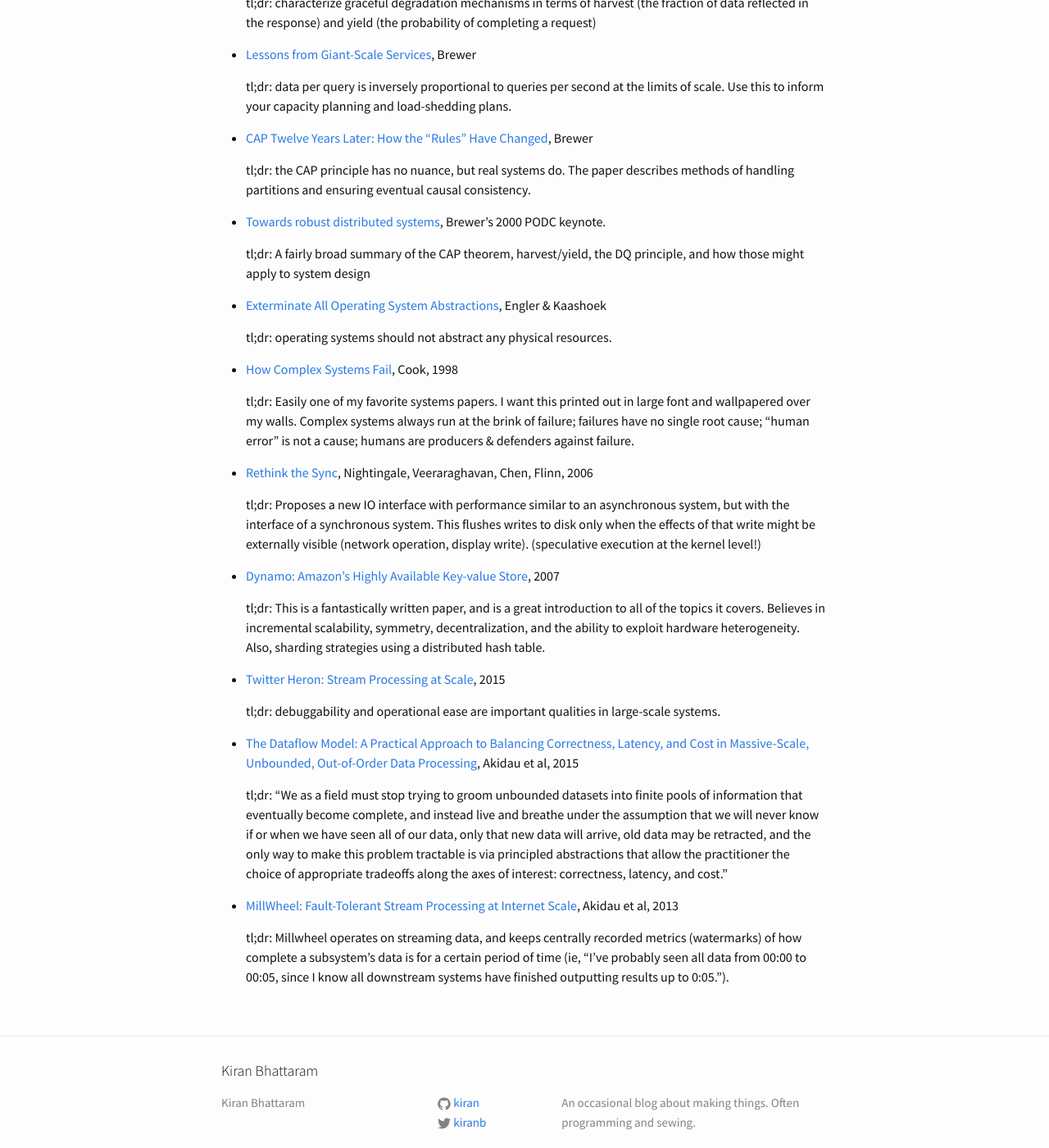
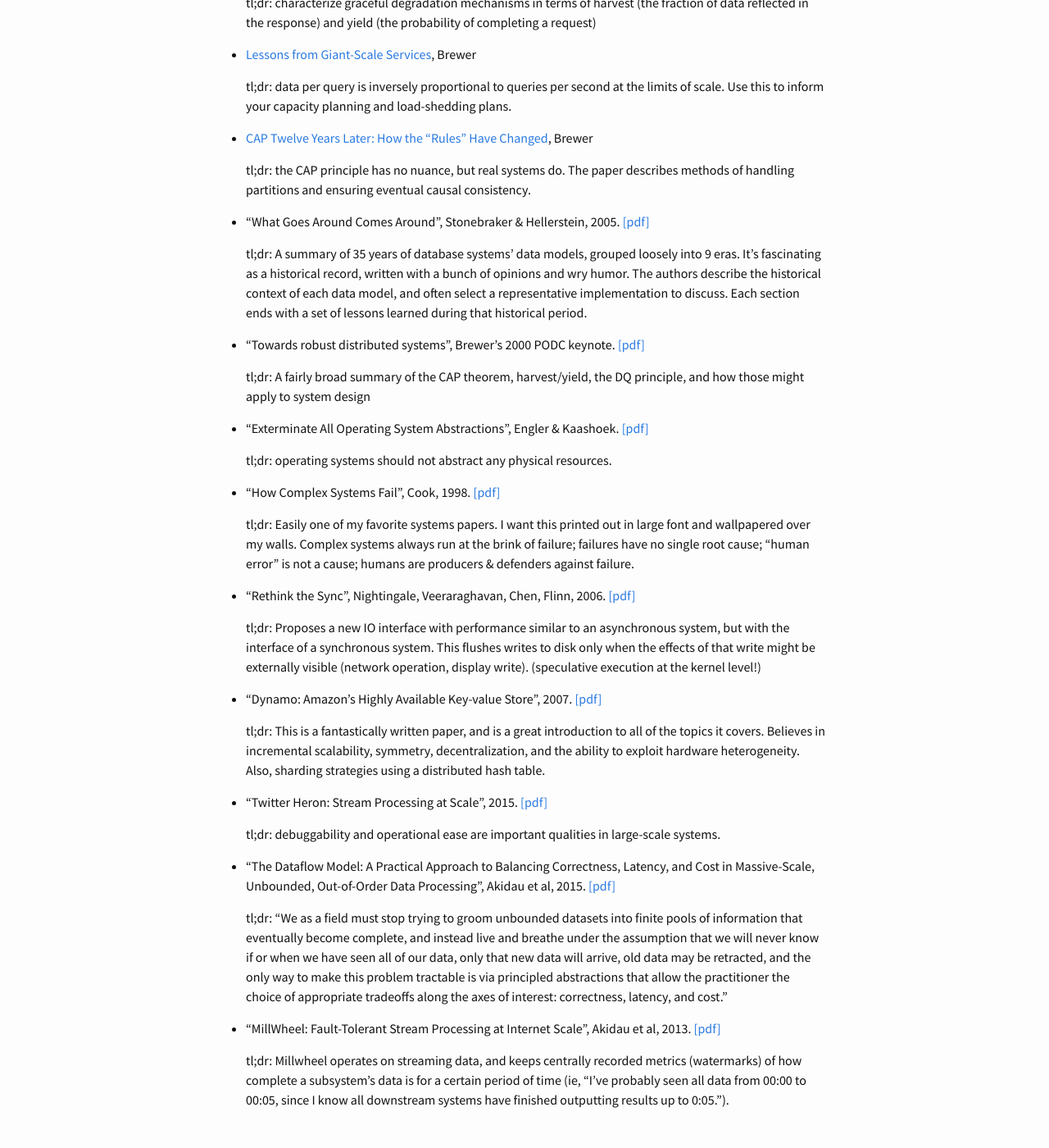
Before and after one commit to kiran/kiran.github.io, a Jekyll site: the page built from papers.md, in a window 1280 px wide and 1400 px high, scrolled down 275 px. Shown: the whole window at 82% size. Built offline with Jekyll 4.4.1, drawn with Linux system fonts in a browser that asks for light colours.

Commit message:
add what goes around comes around

```diff
--- a/papers.md
+++ b/papers.md
@@ -18,34 +18,38 @@
 
   tl;dr: the CAP principle has no nuance, but real systems do. The paper describes methods of handling partitions and ensuring eventual causal consistency.
 
-- [Towards robust distributed systems](https://www.cs.berkeley.edu/~brewer/cs262b-2004/PODC-keynote.pdf), Brewer's 2000 PODC keynote.
+- "What Goes Around Comes Around", Stonebraker & Hellerstein, 2005. [[pdf]](https://mitpress.mit.edu/sites/default/files/titles/content/9780262693141_sch_0001.pdf)
+
+  tl;dr: A summary of 35 years of database systems' data models, grouped loosely into 9 eras. It's fascinating as a historical record, written with a bunch of opinions and wry humor. The authors describe the historical context of each data model, and often select a representative implementation to discuss. Each section ends with a set of lessons learned during that historical period.
+
+- "Towards robust distributed systems", Brewer's 2000 PODC keynote. [[pdf]](https://www.cs.berkeley.edu/~brewer/cs262b-2004/PODC-keynote.pdf)
 
   tl;dr: A fairly broad summary of the CAP theorem, harvest/yield, the DQ principle, and how those might apply to system design
 
-- [Exterminate All Operating System Abstractions](http://www.cs.berkeley.edu/~brewer/cs262b/hotos-exokernel.pdf), Engler & Kaashoek
+- "Exterminate All Operating System Abstractions", Engler & Kaashoek. [[pdf]](http://www.cs.berkeley.edu/~brewer/cs262b/hotos-exokernel.pdf)
 
   tl;dr: operating systems should not abstract any physical resources.
 
-- [How Complex Systems Fail](http://web.mit.edu/2.75/resources/random/How%20Complex%20Systems%20Fail.pdf), Cook, 1998
+- "How Complex Systems Fail", Cook, 1998. [[pdf]](http://web.mit.edu/2.75/resources/random/How%20Complex%20Systems%20Fail.pdf)
 
   tl;dr: Easily one of my favorite systems papers. I want this printed out in large font and wallpapered over my walls. Complex systems always run at the brink of failure; failures have no single root cause; "human error" is not a cause; humans are producers & defenders against failure.
 
-- [Rethink the Sync](https://www.usenix.org/legacy/event/osdi06/tech/nightingale/nightingale.pdf), Nightingale, Veeraraghavan, Chen, Flinn, 2006
+- "Rethink the Sync", Nightingale, Veeraraghavan, Chen, Flinn, 2006. [[pdf]](https://www.usenix.org/legacy/event/osdi06/tech/nightingale/nightingale.pdf)
 
   tl;dr: Proposes a new IO interface with performance similar to an asynchronous system, but with the interface of a synchronous system. This flushes writes to disk only when the effects of that write might be externally visible (network operation, display write). (speculative execution at the kernel level!)
 
-- [Dynamo: Amazon's Highly Available Key-value Store](http://www.allthingsdistributed.com/files/amazon-dynamo-sosp2007.pdf), 2007
+- "Dynamo: Amazon's Highly Available Key-value Store", 2007. [[pdf]](http://www.allthingsdistributed.com/files/amazon-dynamo-sosp2007.pdf)
 
   tl;dr: This is a fantastically written paper, and is a great introduction to all of the topics it covers. Believes in incremental scalability, symmetry, decentralization, and the ability to exploit hardware heterogeneity. Also, sharding strategies using a distributed hash table.
 
-- [Twitter Heron: Stream Processing at Scale](http://dl.acm.org/citation.cfm?id=2742788), 2015
+- "Twitter Heron: Stream Processing at Scale", 2015. [[pdf]](http://dl.acm.org/citation.cfm?id=2742788)
 
   tl;dr: debuggability and operational ease are important qualities in large-scale systems.
 
-- [The Dataflow Model: A Practical Approach to Balancing Correctness, Latency, and Cost in Massive-Scale, Unbounded, Out-of-Order Data Processing](http://static.googleusercontent.com/media/research.google.com/en//pubs/archive/43864.pdf), Akidau et al, 2015
+- "The Dataflow Model: A Practical Approach to Balancing Correctness, Latency, and Cost in Massive-Scale, Unbounded, Out-of-Order Data Processing", Akidau et al, 2015. [[pdf]](http://static.googleusercontent.com/media/research.google.com/en//pubs/archive/43864.pdf)
 
   tl;dr: "We as a field must stop trying to groom unbounded datasets into finite pools of information that eventually become complete, and instead live and breathe under the assumption that we will never know if or when we have seen all of our data, only that new data will arrive, old data may be retracted, and the only way to make this problem tractable is via principled abstractions that allow the practitioner the choice of appropriate tradeoffs along the axes of interest: correctness, latency, and cost."
 
-- [MillWheel: Fault-Tolerant Stream Processing at Internet Scale](http://www.cs.cmu.edu/~pavlo/courses/fall2013/static/papers/p734-akidau.pdf), Akidau et al, 2013
+- "MillWheel: Fault-Tolerant Stream Processing at Internet Scale", Akidau et al, 2013. [[pdf]](http://www.cs.cmu.edu/~pavlo/courses/fall2013/static/papers/p734-akidau.pdf)
 
   tl;dr: Millwheel operates on streaming data, and keeps centrally recorded metrics (watermarks) of how complete a subsystem's data is for a certain period of time (ie, "I've probably seen all data from 00:00 to 00:05, since I know all downstream systems have finished outputting results up to 0:05.").
```
